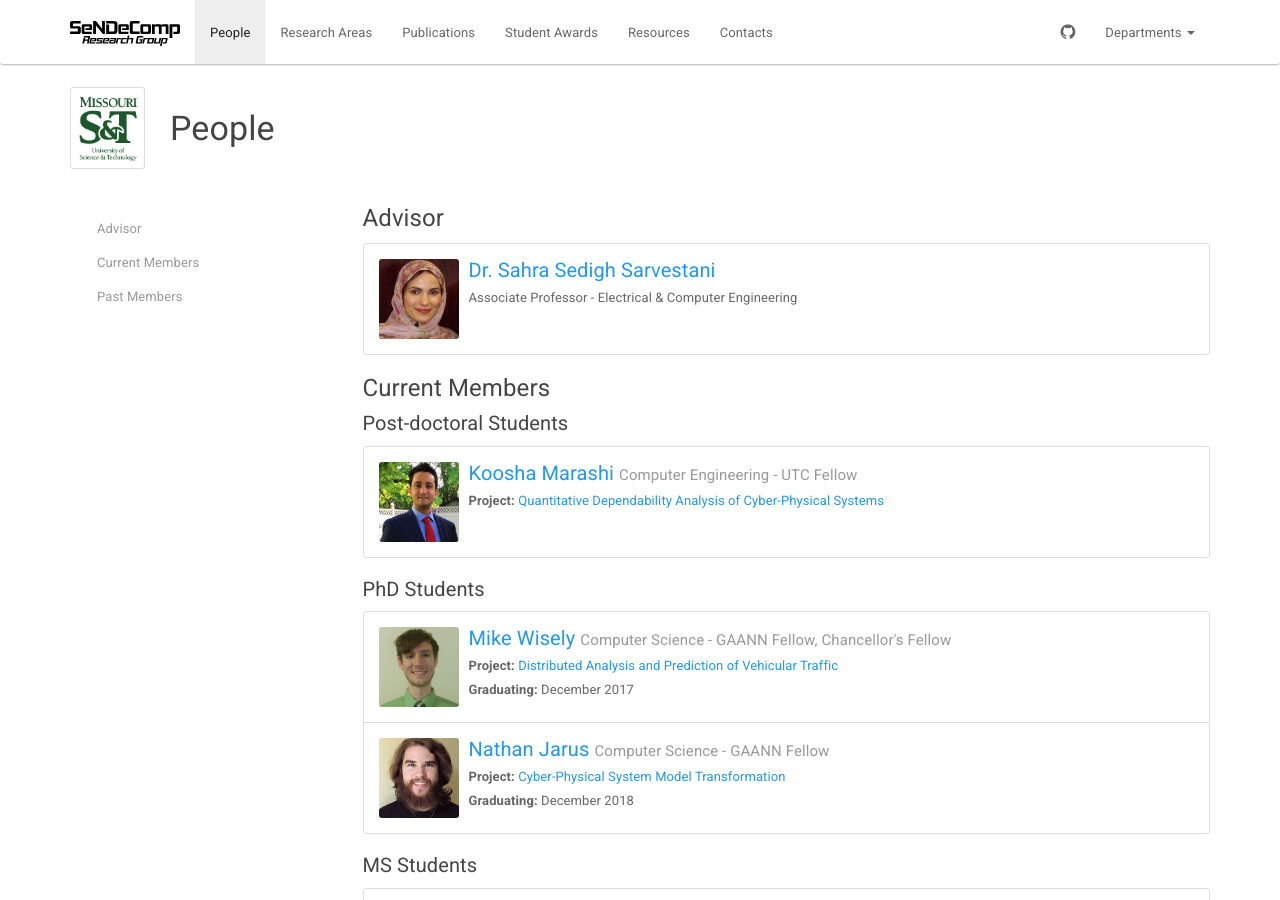
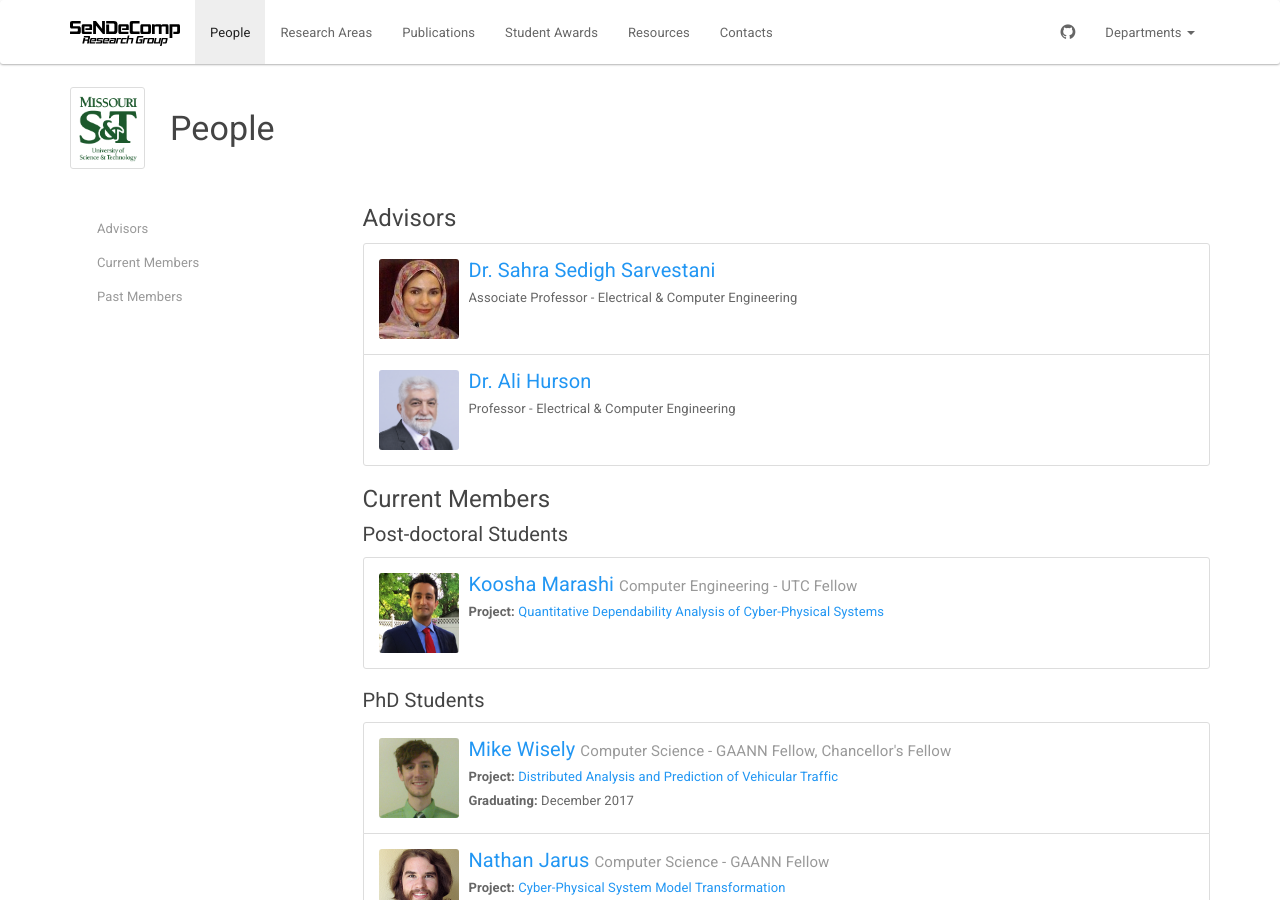
Before and after one commit to sendecomp/sendecomp-website, a Jekyll site: the page built from people.html, in a window 1280 px wide and 900 px high. Built offline with Jekyll 4.4.1, drawn with Linux system fonts in a browser that asks for light colours.

Commit message:
Add Dr. Hurson as an advisor

```diff
--- a/_data/members.yml
+++ b/_data/members.yml
@@ -44,6 +44,14 @@
   position: Associate Professor
   website: http://web.mst.edu/~sedighs/
   photo: Sedigh.jpg
+
+- name: Dr. Ali Hurson
+  role: Advisor
+  status: Active
+  department: Electrical & Computer Engineering
+  position: Professor
+  website: http://hurson.weebly.com/
+  photo: Hurson.jpg
 
 - name: Gabriel Krukowski
   major: Computer Engineering
```
Also changed, not shown: img/members/Hurson.jpg.
